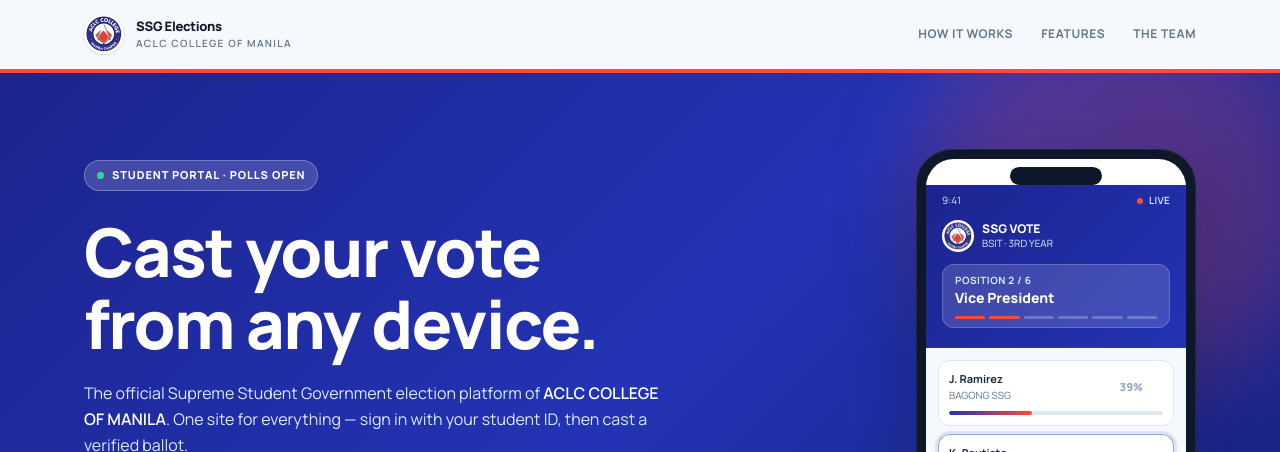
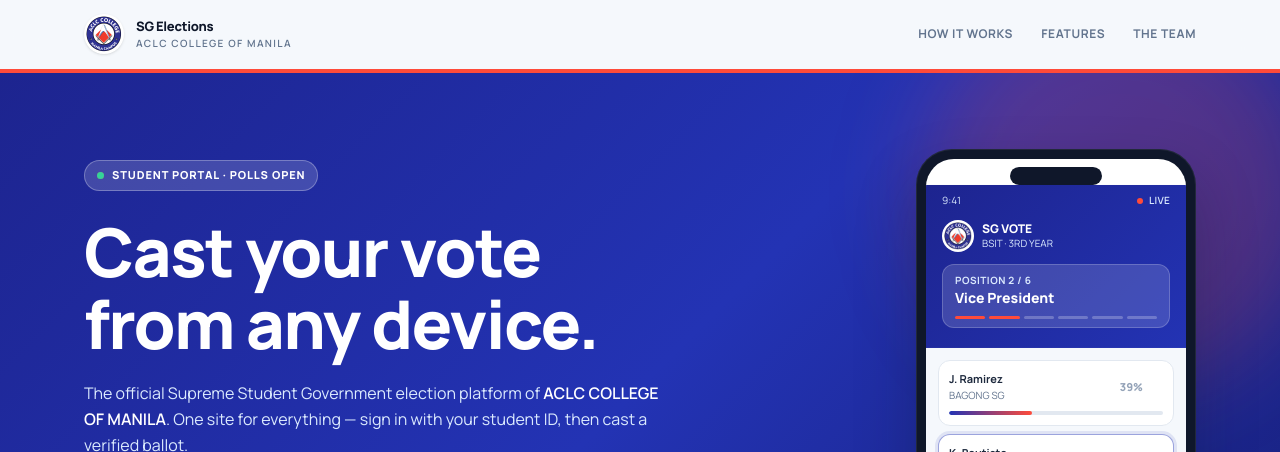
Before and after one commit to reycadealba07192303-ai/voting-system-aclc, a React (Vite) app in the folder admin-web/: page / in a window 1280 px wide. Shown: the top 452 px of the page. Built offline with nearby package versions, Linux system fonts and the light colour scheme; no server answers.

Commit message:
chore: Change system name from SSG to SG

```diff
--- a/admin-web/src/constants/branding.js
+++ b/admin-web/src/constants/branding.js
@@ -12,5 +12,5 @@
   progress: 'linear-gradient(90deg, #2333b4, #ff4b3a)',
   name: 'ACLC COLLEGE OF MANILA',
   campus: '',
-  panel: 'SSG Election Admin Panel',
+  panel: 'SG Election Admin Panel',
 }
--- a/admin-web/src/pages/Elections.jsx
+++ b/admin-web/src/pages/Elections.jsx
@@ -331,7 +331,7 @@
           <div>
             <label className={labelCls}>Title</label>
             <input required value={form.title} onChange={(e) => setForm({ ...form, title: e.target.value })}
-              className="input-dark" placeholder="e.g. SSG Election 2025–2026" />
+              className="input-dark" placeholder="e.g. SG Election 2025–2026" />
           </div>
           <div>
             <label className={labelCls}>Description</label>
--- a/admin-web/src/pages/Landing.jsx
+++ b/admin-web/src/pages/Landing.jsx
@@ -171,7 +171,7 @@
     position: 'President',
     candidates: [
       { name: 'A. Villanueva', party: 'ALYANSA', pct: 46 },
-      { name: 'R. Dela Cruz', party: 'BAGONG SSG', pct: 34 },
+      { name: 'R. Dela Cruz', party: 'BAGONG SG', pct: 34 },
       { name: 'M. Santos', party: 'INDEPENDENT', pct: 20 },
     ],
     pick: 0,
@@ -179,7 +179,7 @@
   {
     position: 'Vice President',
     candidates: [
-      { name: 'J. Ramirez', party: 'BAGONG SSG', pct: 41 },
+      { name: 'J. Ramirez', party: 'BAGONG SG', pct: 41 },
       { name: 'K. Bautista', party: 'ALYANSA', pct: 38 },
       { name: 'L. Ocampo', party: 'INDEPENDENT', pct: 21 },
     ],
@@ -190,14 +190,14 @@
     candidates: [
       { name: 'P. Mendoza', party: 'ALYANSA', pct: 52 },
       { name: 'D. Reyes', party: 'INDEPENDENT', pct: 29 },
-      { name: 'C. Aguilar', party: 'BAGONG SSG', pct: 19 },
+      { name: 'C. Aguilar', party: 'BAGONG SG', pct: 19 },
     ],
     pick: 0,
   },
   {
     position: 'Treasurer',
     candidates: [
-      { name: 'S. Navarro', party: 'BAGONG SSG', pct: 44 },
+      { name: 'S. Navarro', party: 'BAGONG SG', pct: 44 },
       { name: 'T. Gutierrez', party: 'ALYANSA', pct: 33 },
       { name: 'E. Lim', party: 'INDEPENDENT', pct: 23 },
     ],
@@ -207,7 +207,7 @@
     position: 'Auditor',
     candidates: [
       { name: 'B. Salazar', party: 'ALYANSA', pct: 48 },
-      { name: 'N. Cortez', party: 'BAGONG SSG', pct: 31 },
+      { name: 'N. Cortez', party: 'BAGONG SG', pct: 31 },
       { name: 'G. Padilla', party: 'INDEPENDENT', pct: 21 },
     ],
     pick: 1,
@@ -217,7 +217,7 @@
     candidates: [
       { name: 'F. Marquez', party: 'INDEPENDENT', pct: 43 },
       { name: 'H. Domingo', party: 'ALYANSA', pct: 36 },
-      { name: 'V. Cabrera', party: 'BAGONG SSG', pct: 21 },
+      { name: 'V. Cabrera', party: 'BAGONG SG', pct: 21 },
     ],
     pick: 0,
   },
@@ -285,7 +285,7 @@
           <div className="flex items-center gap-2">
             <img src={ACLC_LOGO} alt="" className="w-8 h-8 rounded-full bg-white p-[2px]" />
             <div>
-              <p className="text-white text-xs font-extrabold leading-tight">SSG VOTE</p>
+              <p className="text-white text-xs font-extrabold leading-tight">SG VOTE</p>
               <p className="text-blue-100 text-[10px]">BSIT · 3RD YEAR</p>
             </div>
           </div>
@@ -466,7 +466,7 @@
           <a href="#top" className="flex items-center gap-3 min-w-0">
             <img src={ACLC_LOGO} alt={BRAND.name} className="w-10 h-10 rounded-full bg-white p-0.5 shadow-sm" />
             <span className="min-w-0">
-              <span className="block text-[13px] font-extrabold tracking-tight truncate">SSG Elections</span>
+              <span className="block text-[13px] font-extrabold tracking-tight truncate">SG Elections</span>
               <span className="block text-[10px] font-semibold tracking-[0.14em] uppercase text-slate-500 truncate">
                 {BRAND.name}
               </span>
@@ -569,7 +569,7 @@
           <div className="ld-reveal max-w-2xl">
             <p className="ld-kicker">Features</p>
             <h2 className="mt-3 text-3xl md:text-4xl font-extrabold tracking-tight">Built for elections that hold up</h2>
-            <p className="mt-4 text-slate-500">Every rule the SSG needs, enforced by the system instead of by hand.</p>
+            <p className="mt-4 text-slate-500">Every rule the SG needs, enforced by the system instead of by hand.</p>
           </div>
           <div className="mt-12 grid sm:grid-cols-2 lg:grid-cols-3 gap-4">
             {FEATURES.map((f, i) => (
--- a/admin-web/src/pages/Login.jsx
+++ b/admin-web/src/pages/Login.jsx
@@ -65,7 +65,7 @@
 
         {/* Bottom tag */}
         <div className="relative z-10">
-          <p className="text-blue-200 text-sm">{BRAND.name} · SSG Elections</p>
+          <p className="text-blue-200 text-sm">{BRAND.name} · SG Elections</p>
         </div>
       </div>
 
--- a/admin-web/src/pages/Register.jsx
+++ b/admin-web/src/pages/Register.jsx
@@ -65,7 +65,7 @@
         </div>
 
         <div className="relative z-10">
-          <p className="text-blue-200 text-sm">{BRAND.name} · SSG Elections</p>
+          <p className="text-blue-200 text-sm">{BRAND.name} · SG Elections</p>
         </div>
       </div>
 
--- a/admin-web/src/student/pages/CampusStandings.jsx
+++ b/admin-web/src/student/pages/CampusStandings.jsx
@@ -208,7 +208,7 @@
                     </span>
                   </div>
                   <h2 className="sp-h2" style={{ marginTop: 10, fontSize: 18 }}>
-                    {el.title || 'SSG Election'}
+                    {el.title || 'SG Election'}
                   </h2>
                 </div>
               </header>
--- a/admin-web/src/student/pages/Confirmation.jsx
+++ b/admin-web/src/student/pages/Confirmation.jsx
@@ -23,7 +23,7 @@
 
       <h1 className="sp-h1">Vote submitted</h1>
       <p className="sp-lead" style={{ marginTop: 8 }}>
-        Your ballot has been securely recorded. Thank you for taking part in the SSG
+        Your ballot has been securely recorded. Thank you for taking part in the SG
         elections.
       </p>
 
@@ -39,7 +39,7 @@
           </div>
           <div className="sp-kv">
             <span>Election</span>
-            <span>{election?.title || 'SSG Election'}</span>
+            <span>{election?.title || 'SG Election'}</span>
           </div>
         </div>
       </section>
--- a/admin-web/src/student/pages/Home.jsx
+++ b/admin-web/src/student/pages/Home.jsx
@@ -122,7 +122,7 @@
               <i className={`sp-dot ${isClosed ? 'sp-dot-off' : ''}`} />
               {isClosed ? 'Closed' : 'Now open'}
             </span>
-            <h2 className="sp-banner-title">{election.title || 'SSG Election'}</h2>
+            <h2 className="sp-banner-title">{election.title || 'SG Election'}</h2>
             <p className="sp-banner-sub">
               {isClosed
                 ? 'Voting has ended. The final standings are below.'
--- a/admin-web/src/student/pages/Login.jsx
+++ b/admin-web/src/student/pages/Login.jsx
@@ -160,7 +160,7 @@
           </div>
 
           <div className="sp-auth-card">
-            <span className="sp-chip sp-chip-blue">SSG Elections</span>
+            <span className="sp-chip sp-chip-blue">SG Elections</span>
             <h2 className="sp-h1" style={{ fontSize: 22, marginTop: 12 }}>
               {heading}
             </h2>
@@ -339,7 +339,7 @@
             className="sp-muted"
             style={{ textAlign: 'center', marginTop: 20, fontSize: 12 }}
           >
-            Not registered yet? Ask your SSG admin to add your student record first.
+            Not registered yet? Ask your SG admin to add your student record first.
           </p>
           </div>
         </div>
--- a/admin-web/src/student/pages/Vote.jsx
+++ b/admin-web/src/student/pages/Vote.jsx
@@ -189,7 +189,7 @@
           <div className="sp-eyebrow">Ballot</div>
           <h1 className="sp-h1">Cast your ballot</h1>
           <p className="sp-lead">
-            {election.title || 'SSG Election'} · one choice per position. You may abstain
+            {election.title || 'SG Election'} · one choice per position. You may abstain
             on any position, and your ballot is recorded only once.
           </p>
         </div>
--- a/admin-web/src/student/pages/VoteReceipt.jsx
+++ b/admin-web/src/student/pages/VoteReceipt.jsx
@@ -65,8 +65,8 @@
               <Receipt size={22} />
             </span>
             <div style={{ minWidth: 0 }}>
-              <div className="sp-receipt-kicker">SSG Elections · Ballot receipt</div>
-              <h2 className="sp-receipt-title">{election?.title || 'SSG Election'}</h2>
+              <div className="sp-receipt-kicker">SG Elections · Ballot receipt</div>
+              <h2 className="sp-receipt-title">{election?.title || 'SG Election'}</h2>
             </div>
           </div>
           <span className="sp-chip sp-chip-ok">
@@ -251,7 +251,7 @@
               <CheckCircle2 size={12} /> Recorded
             </span>
           </div>
-          <h2 className="sp-banner-title">{election?.title || 'SSG Election'}</h2>
+          <h2 className="sp-banner-title">{election?.title || 'SG Election'}</h2>
           <p className="sp-banner-sub">
             {loadingStatus
               ? 'Loading your ballot…'
--- a/admin-web/src/student/styles/student.css
+++ b/admin-web/src/student/styles/student.css
@@ -1,5 +1,5 @@
 /* ─────────────────────────────────────────────────────────────────────────────
-   ACLC SSG Student Portal — desktop-first web app.
+   ACLC SG Student Portal — desktop-first web app.
    Sidebar + content column, dense type, hairline structure. Scoped under `.sp`
    because the admin console paints a dark body.
    ──────────────────────────────────────────────────────────────────────────── */
```
